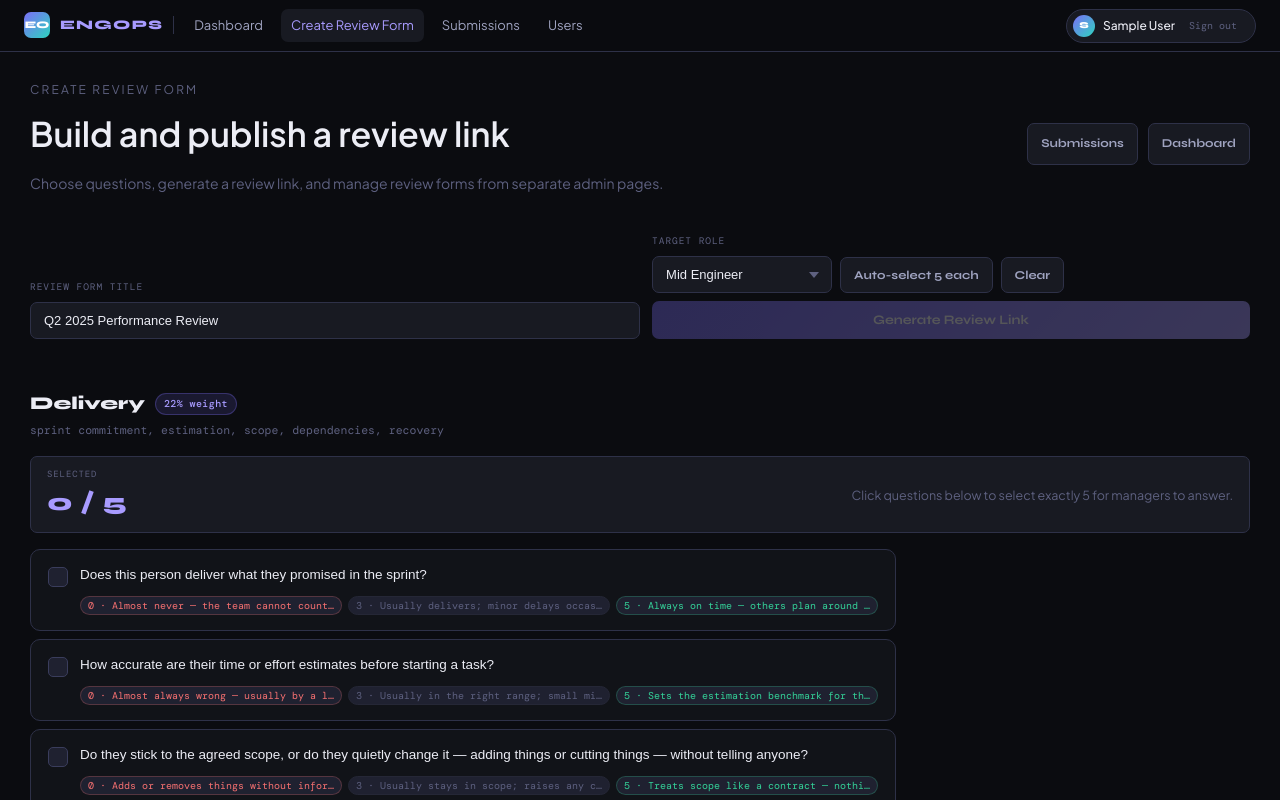
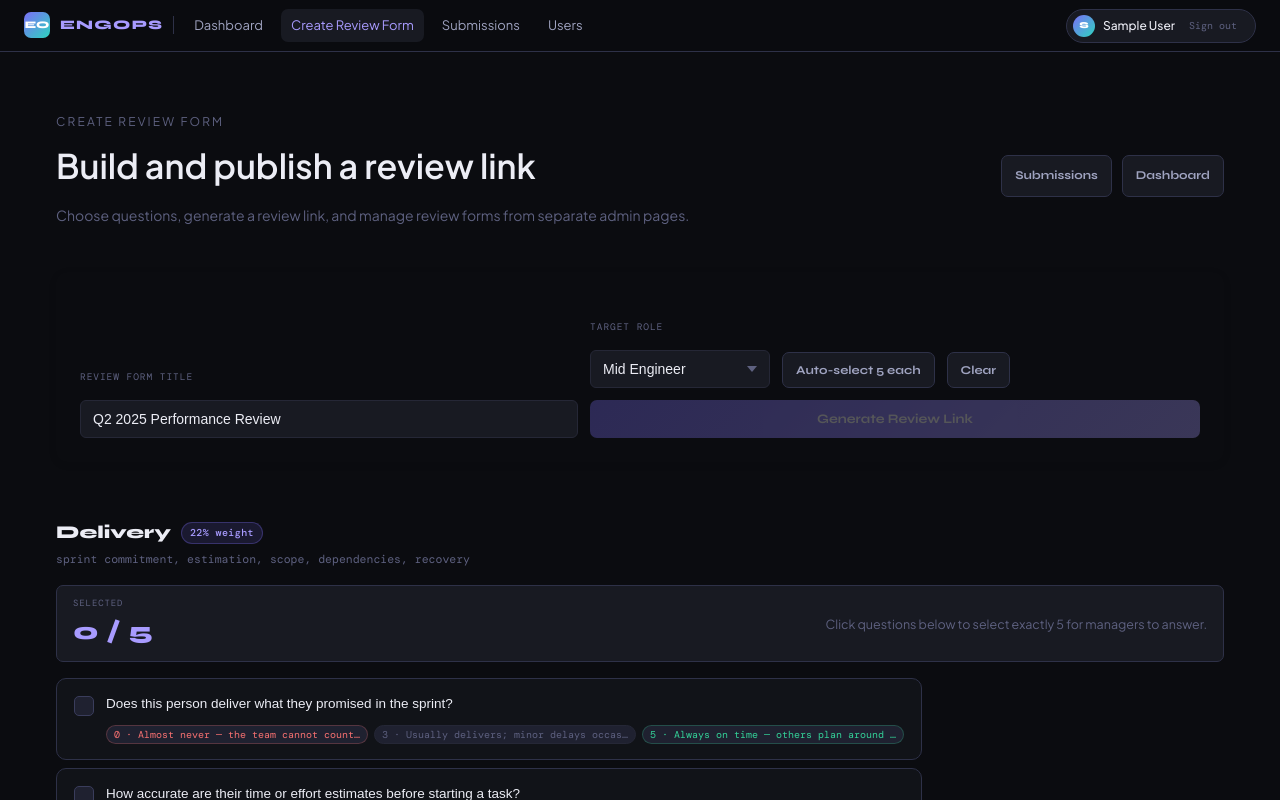
Before and after one commit to hafizrs/engops-domain-only-review-system, a React (Vite) app in the folder engops-prod-review-system/frontend/: page /admin/create in a window 1280 px wide. Shown: the top 800 px of the page. Built offline with nearby package versions, Linux system fonts and the light colour scheme; no server answers; sample sign-in values are in the browser's storage; a web font is replaced by a local one.

Commit message:
no message

```diff
--- a/engops-prod-review-system/frontend/src/pages/AdminReviewForms.tsx
+++ b/engops-prod-review-system/frontend/src/pages/AdminReviewForms.tsx
@@ -92,7 +92,7 @@ export function AdminReviewForms() {
   }
 
   return (
-    <div style={{ display: 'flex', flexDirection: 'column', gap: 26 }}>
+    <div style={{ maxWidth: 1200, margin: '0 auto', width: '100%', padding: '32px 16px', display: 'flex', flexDirection: 'column', gap: 32 }}>
       <div style={{ display: 'flex', justifyContent: 'space-between', flexWrap: 'wrap', gap: 16 }}>
         <div>
           <div style={{ fontSize: 12, letterSpacing: '0.18em', textTransform: 'uppercase', color: 'var(--text3)', marginBottom: 8 }}>
@@ -113,15 +113,15 @@ export function AdminReviewForms() {
         </div>
       </div>
 
-      <div className="form-meta">
+      <div className="form-meta" style={{ background: 'var(--card-bg)', padding: 24, borderRadius: 12, boxShadow: '0 2px 8px rgba(0,0,0,0.08)' }}>
         <div className="fld">
           <label htmlFor="review-title">Review Form Title</label>
-          <input id="review-title" value={title} onChange={(e) => setTitle(e.target.value)} placeholder="e.g. Q2 2025 Mid-Cycle Review" />
+          <input id="review-title" value={title} onChange={(e) => setTitle(e.target.value)} placeholder="e.g. Q2 2025 Mid-Cycle Review" style={{ width: '100%', padding: '10px 12px', borderRadius: 6, border: '1px solid var(--border)', fontSize: 14, marginTop: 8 }} />
         </div>
-        <div className="meta-actions">
+        <div className="meta-actions" style={{ display: 'flex', gap: 12, marginTop: 24, flexWrap: 'wrap' }}>
           <div className="fld" style={{ minWidth: 180 }}>
             <label htmlFor="target-role">Target Role</label>
-            <select id="target-role" value={role} onChange={(e) => setRole(e.target.value)}>
+            <select id="target-role" value={role} onChange={(e) => setRole(e.target.value)} style={{ width: '100%', padding: '10px 12px', borderRadius: 6, border: '1px solid var(--border)', fontSize: 14, marginTop: 8 }}>
               <option value="junior">Junior Engineer</option>
               <option value="mid">Mid Engineer</option>
               <option value="senior">Senior Engineer</option>
@@ -145,8 +145,8 @@ export function AdminReviewForms() {
         <DimPanel key={d.key} dim={d} active={true} sel={sel[d.key]} onToggle={toggleQ} />
       ))}
 
-      <div style={{ marginTop: 28 }}>
-        <h3 style={{ fontFamily: 'Syne', fontSize: 16 }}>Existing links</h3>
+      <div style={{ marginTop: 28, background: 'var(--card-bg)', padding: 24, borderRadius: 12, boxShadow: '0 2px 8px rgba(0,0,0,0.08)' }}>
+        <h3 style={{ fontFamily: 'Syne', fontSize: 18, marginBottom: 16 }}>Existing links</h3>
         <table style={{ width: '100%', borderCollapse: 'collapse', marginTop: 12 }}>
           <thead>
             <tr style={{ borderBottom: '1px solid var(--border2)', textAlign: 'left', fontSize: 11, color: 'var(--text3)', fontFamily: 'DM Mono' }}>
```
